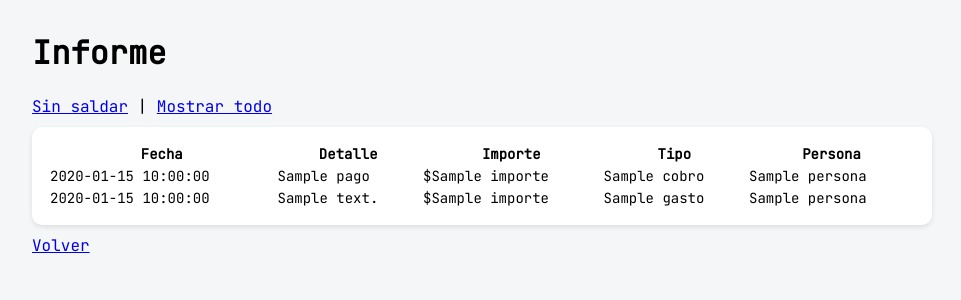
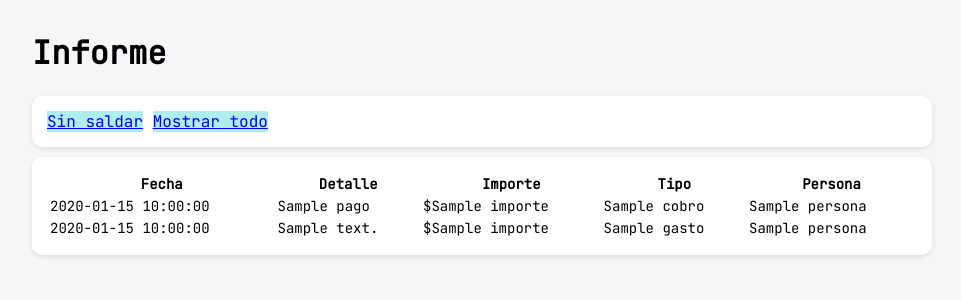
Before and after one commit to aflecha/abonos-app, a Flask app: page /informe in a window 1280 px wide. Shown: the part 101-401 px from the top of the page, without its empty margins (158-1119 px from the left). Run offline with Flask 3, Linux system fonts and the light colour scheme; tables that the repository leaves empty hold one stand-in row (values such as "Sample post"); a database or web service that is not in the repository returns one stand-in record (values such as "Sample title"); some libraries are stand-ins or nearby versions.

Commit message:
update automatico

```diff
--- a/templates/informe.html
+++ b/templates/informe.html
@@ -4,9 +4,9 @@
 
 <h1>Informe</h1>
 
-<div style="margin-bottom: 10px;">
-    <a href="/informe?modo=pendiente">Sin saldar</a> |
-    <a href="/informe?modo=todo">Mostrar todo</a>
+<div class="card">
+    <a href="/informe?modo=pendiente" class="btn">Sin saldar</a>
+    <a href="/informe?modo=todo" class="btn">Mostrar todo</a>
 </div>
 
 <div class="card">
@@ -33,6 +33,4 @@
 
 </div>
 
-<a href="/">Volver</a>
-
 {% endblock %}
```
Also changed, not shown: templates/index.html (+7 -1 lines).
